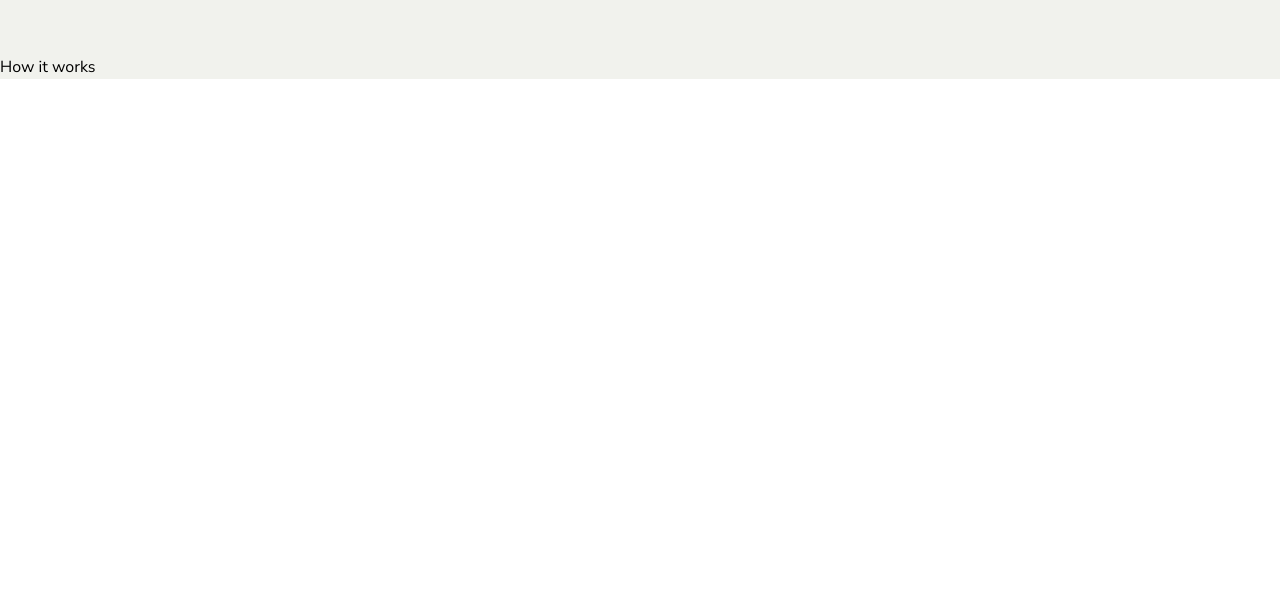
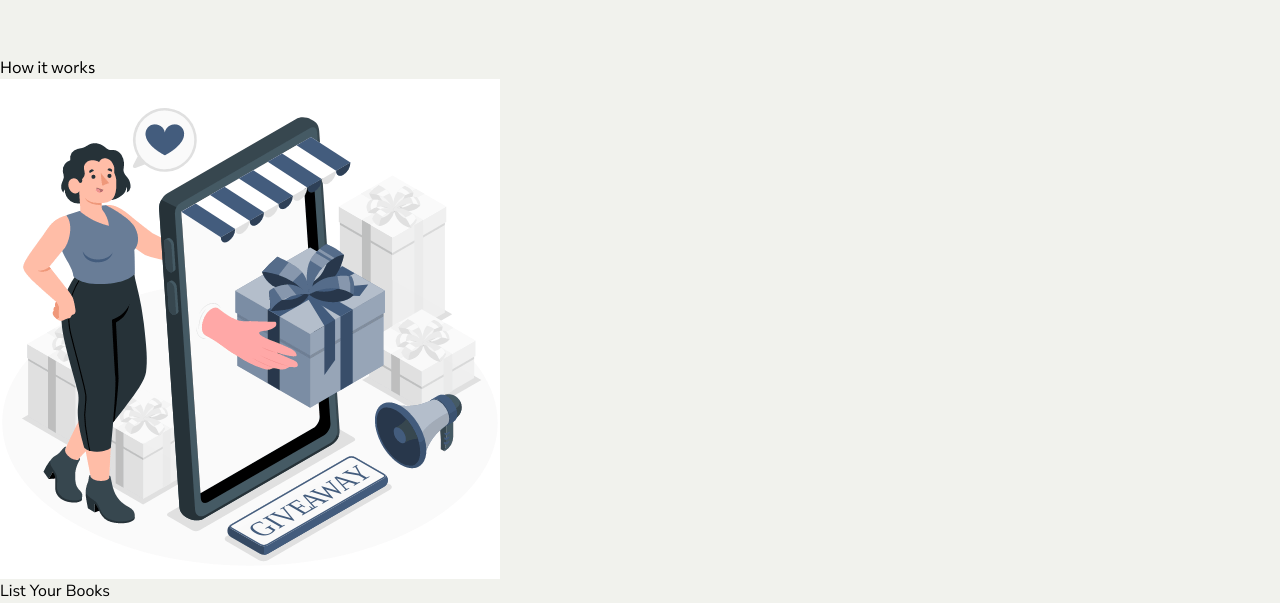
Before and after one commit to jonayeds/BOOK-LOOP, a React (Vite) app in the folder client/: page / in a window 1280 px wide. Shown: the part 4232-4835 px from the top of the page. Before the commit the page ends 4311 px from the top, so only its background shows below. Built offline with nearby package versions, Linux system fonts and the light colour scheme.

Commit message:
added how to guide layout at home page

```diff
--- a/client/src/pages/Home/Home.jsx
+++ b/client/src/pages/Home/Home.jsx
@@ -27,12 +27,12 @@ const Home = () => {
   })
   return (
     <div className="homeContainer" >
-      <div className="    px-[3.5vw]  font-heading text-dark  " >
+      <div className="  font-heading text-dark  " >
         <HomeHeroSection />
         <HomeSubHeading />
         <HomeImagination />
       </div>
-      <div className=" min-h-screen">
+      <div className="    px-[3.5vw] min-h-screen">
         <HomeHowToGuide />
       </div>
     </div>
--- a/client/src/pages/Home/HomeHowToGuide.jsx
+++ b/client/src/pages/Home/HomeHowToGuide.jsx
@@ -1,8 +1,12 @@
-
+import image1 from "../../assets/How_to_images/Shop giveaway.gif"
 const HomeHowToGuide = () => {
   return (
     <div className="">
-        <h2 className="uppercase text-[2.5vw] text-center">How it works</h2>
+        <h2 className="uppercase md:text-[2.5vw] text-[7vw] font-heading text-center mb-[7vh] ">How it works</h2>
+        <div className="flex items-center justify-center gap-[3vw] ">
+        <img src={image1} className="w-[50vw] md:w-[25vw] rounded-xl" alt="" />
+          <h3 className="md:text-[2vw] text-lg"> List Your Books</h3>
+        </div>
     </div>
   )
 }
```
Also changed, not shown: client/src/assets/How_to_images/Shop giveaway.gif (added).
